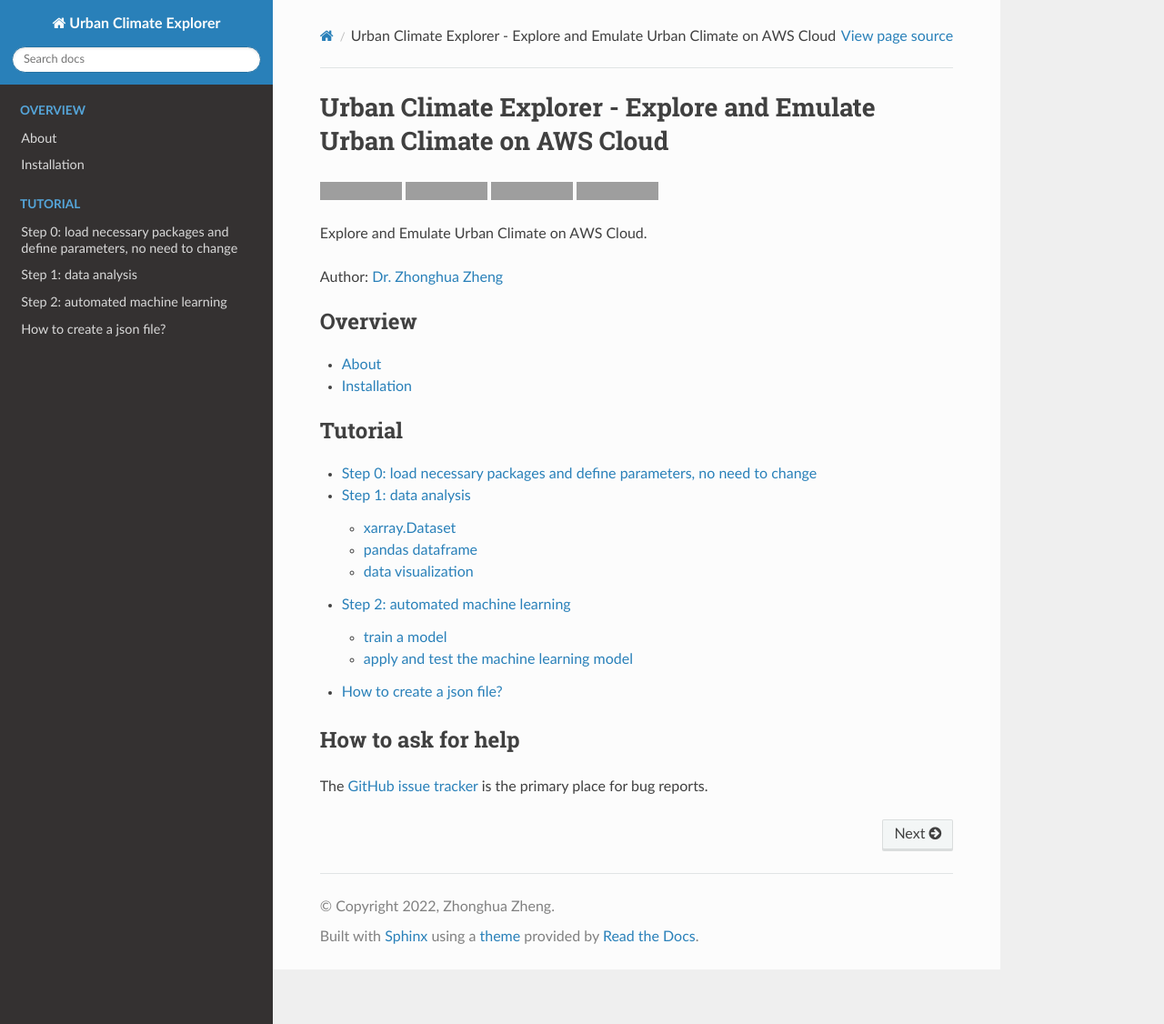
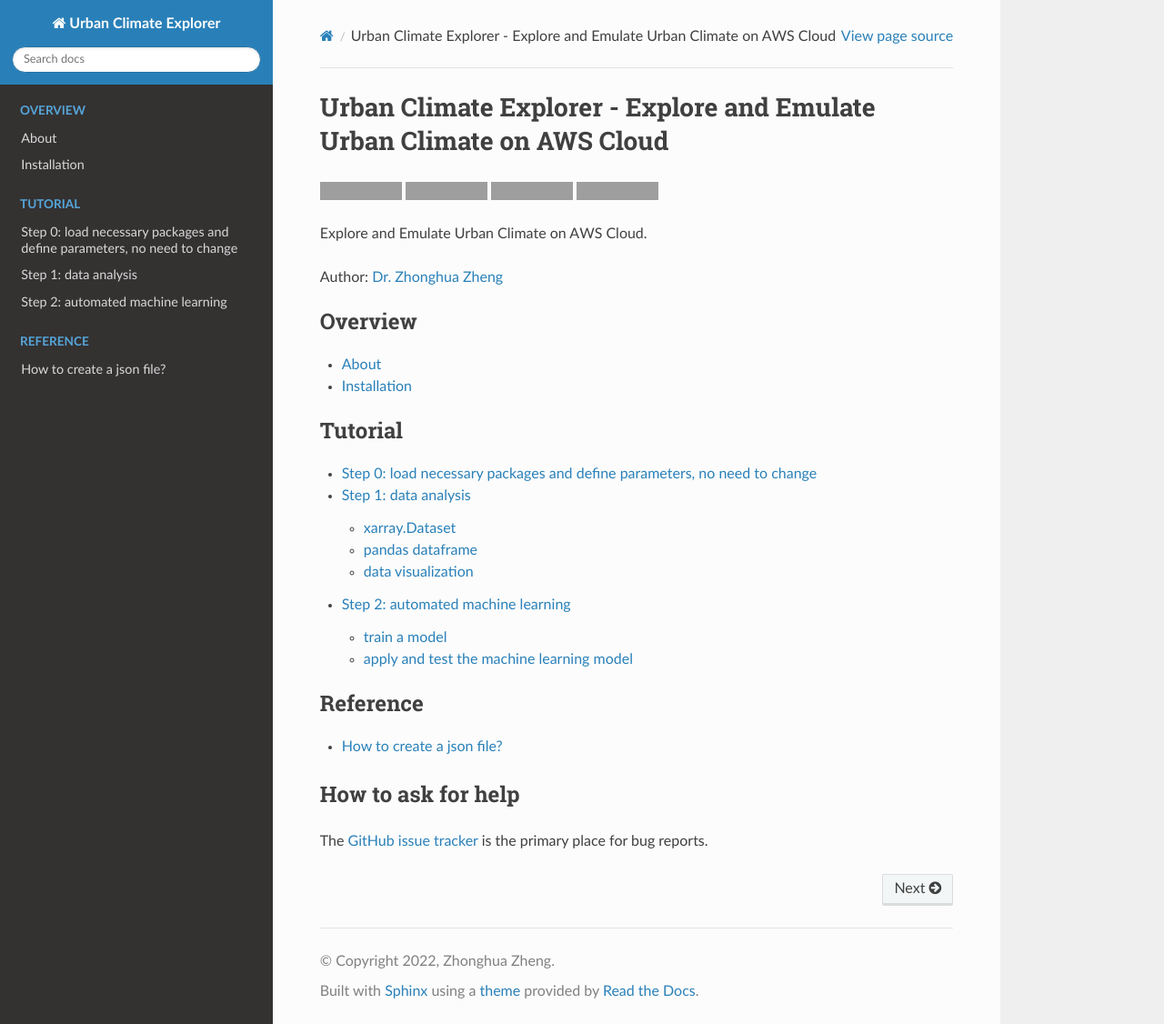
Before and after one commit to zhonghua-zheng/UrbanClimateExplorer, a Sphinx documentation site: the page built from docs/index.rst, in a window 1280 px wide and 1126 px high. Shown: the whole window at 91% size. Built offline with Sphinx 7.4.7 and the Read the Docs theme 2.0.0, drawn with Linux system fonts in a browser that asks for light colours; grey boxes are pictures that could not be loaded.

Commit message:
Update index.rst

```diff
--- a/docs/index.rst
+++ b/docs/index.rst
@@ -37,6 +37,11 @@ Author: `Dr. Zhonghua Zheng <https://zzheng93.github.io/>`_
    :caption: Tutorial
 
    notebooks/basic_demo
+
+.. toctree::
+   :maxdepth: 2
+   :caption: Reference
+
    page/how_to_create_a_json_file.md
 
 How to ask for help
```
